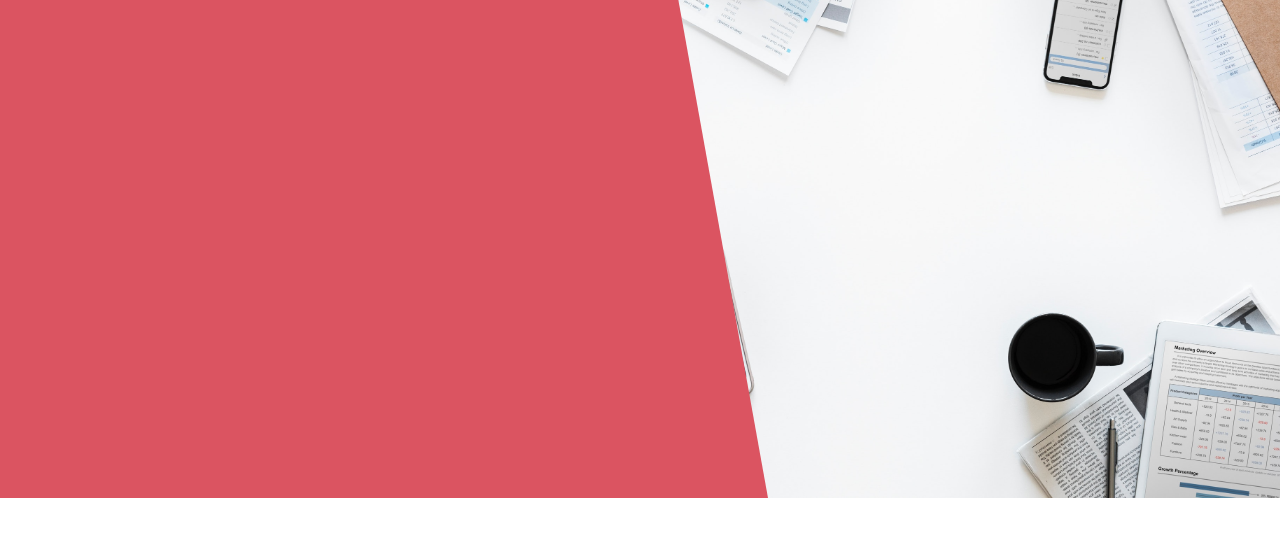
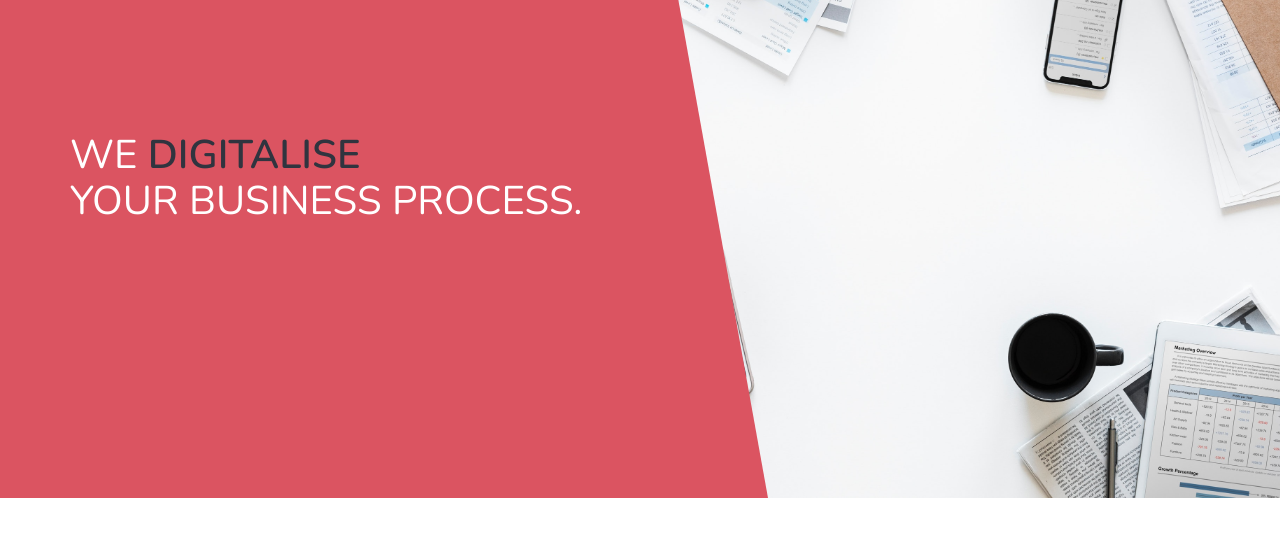
Before and after one commit to konradcodes/Web-Dev-Challenge-1, a website: page index.html in a window 1280 px wide. Shown: the part 142-678 px from the top of the page. Drawn offline with nearby package versions, Linux system fonts and the light colour scheme.

Commit message:
added the headers heading

```diff
--- a/css/style.css
+++ b/css/style.css
@@ -330,7 +330,7 @@ template {
   height: 80vh;
   position: relative;
   width: 100%; }
-  .header--left {
+  .header__left {
     background-color: #db5461;
     -webkit-clip-path: polygon(0 0, 85% 0, 100% 100%, 0% 100%);
     clip-path: polygon(0 0, 85% 0, 100% 100%, 0% 100%);
@@ -338,8 +338,20 @@ template {
     width: 60%;
     z-index: 999;
     top: 0;
-    left: 0; }
-  .header--right {
+    left: 0;
+    display: flex;
+    justify-content: flex-start;
+    align-items: center; }
+  .header__heading {
+    font-size: 4rem;
+    font-weight: 400;
+    text-transform: uppercase;
+    color: #fff;
+    margin-left: 7rem; }
+    .header__heading--emphasis {
+      color: #30343f;
+      font-weight: bold; }
+  .header__right {
     background-image: url("../img/background_header.jpg");
     height: 100%;
     width: 50%;
--- a/index.html
+++ b/index.html
@@ -13,10 +13,13 @@
 
 <body>
    <header class="header">
-      <div class="header--left">
-
+      <div class="header__left">
+         <h1 class="header__heading">We
+            <span class="header__heading--emphasis">Digitalise</span>
+            <br>Your Business Process.
+         </h1>
       </div>
-      <div class="header--right"></div>
+      <div class="header__right"></div>
       <div class=" header__logo-box ">
          <img src="img/logo.png" alt="Logo " class="header__logo ">
       </div>
```
